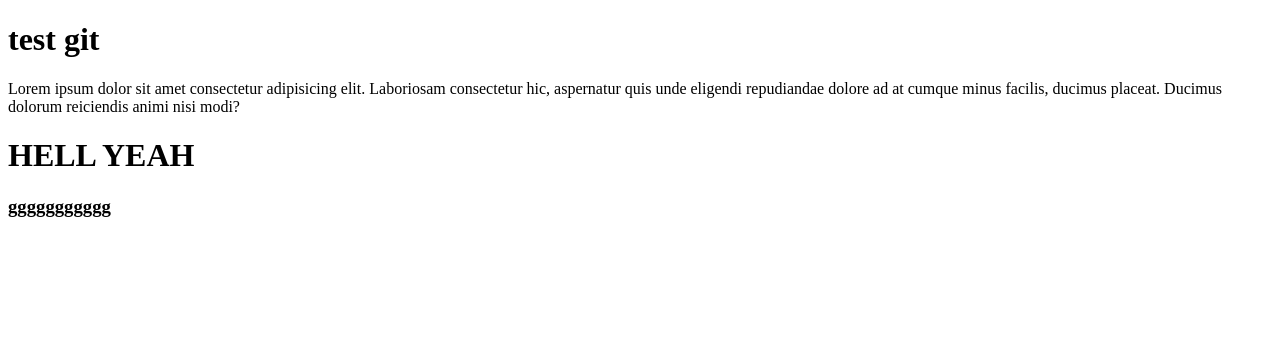
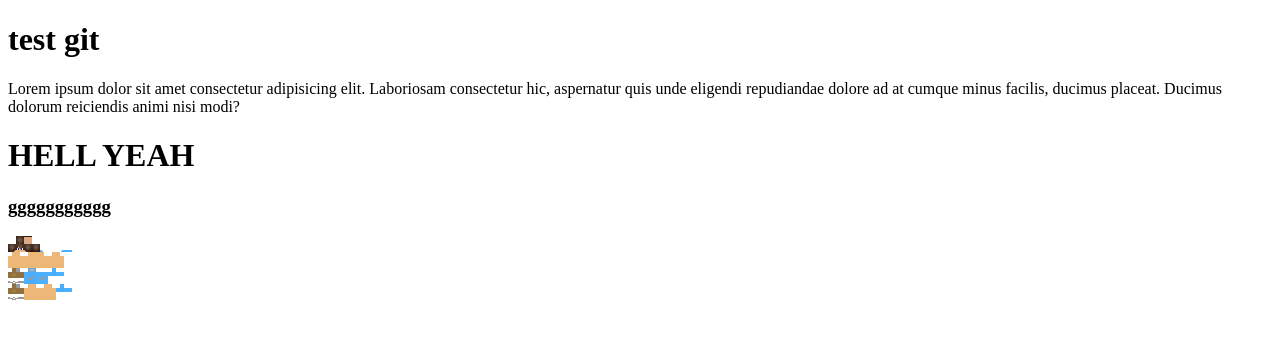
Before and after one commit to tiendatuht2112-tech/test, a plain HTML site: page index.html in a window 1280 px wide. Drawn offline with Linux system fonts and the light colour scheme.

Commit message:
fix index

```diff
--- a/index.html
+++ b/index.html
@@ -10,5 +10,6 @@
     <p>Lorem ipsum dolor sit amet consectetur adipisicing elit. Laboriosam consectetur hic, aspernatur quis unde eligendi repudiandae dolore ad at cumque minus facilis, ducimus placeat. Ducimus dolorum reiciendis animi nisi modi?</p>
     <h1>HELL YEAH</h1>
     <h3>ggggggggggg</h3>
+    <img src="./New folder/00e42b7ad49c93a1099b678f2385281ce8d984a1.png" alt="skibidi">
 </body>
 </html>
```
